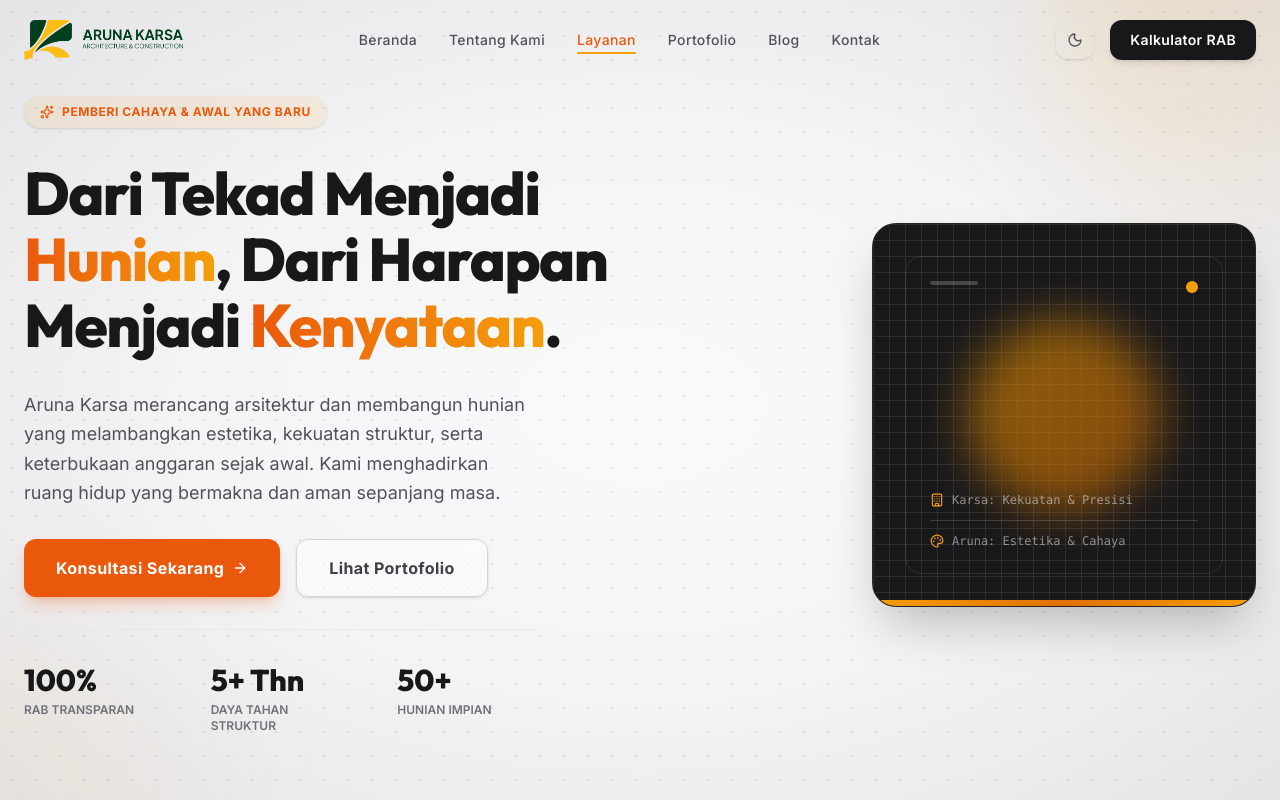
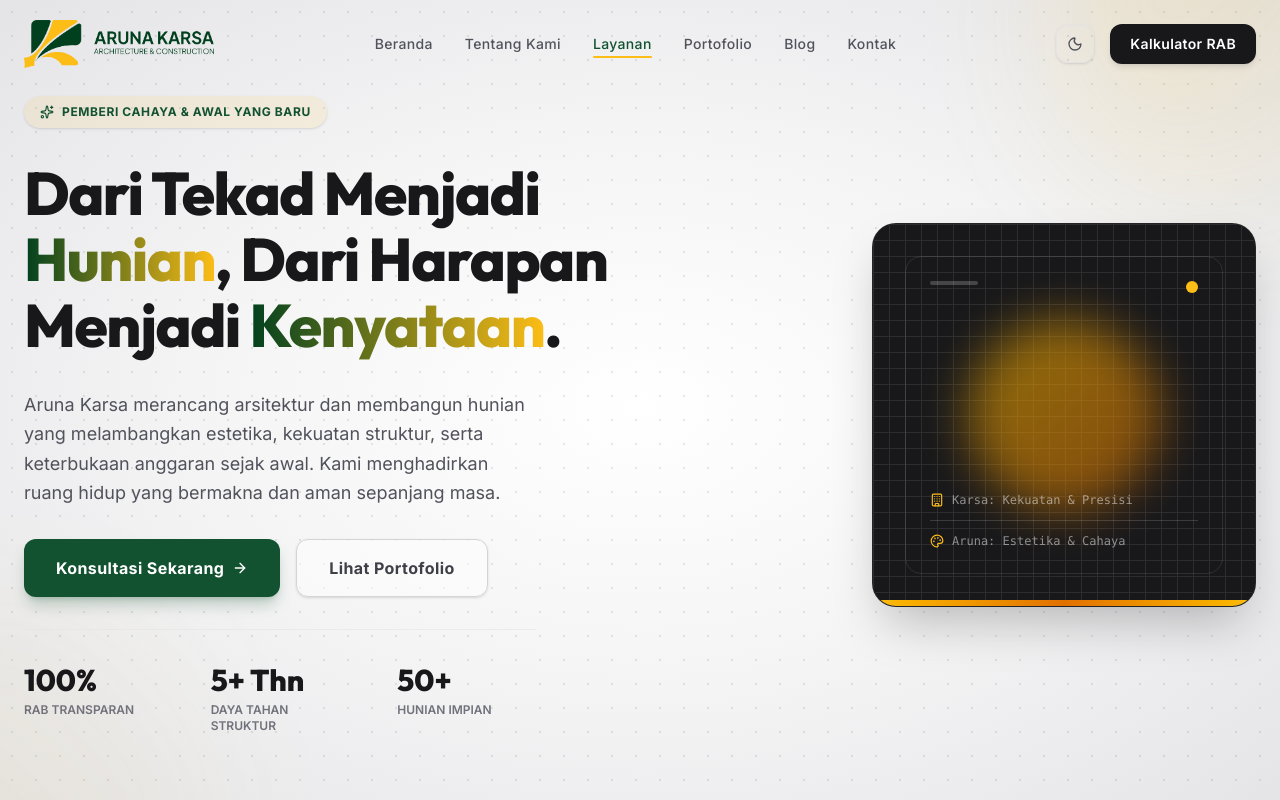
Before and after one commit to nicode74/aruna-karsa, a Next.js app: page /services in a window 1280 px wide. Shown: the top 800 px of the page. Built offline with nearby package versions, Linux system fonts and the light colour scheme.

Commit message:
style: update brand color palette, increase logo dimensions, and add color palette asset

```diff
--- a/app/components/Footer.tsx
+++ b/app/components/Footer.tsx
@@ -26,9 +26,9 @@ export default function Footer() {
             <Image
               src="/logo/logo-horizontal.png"
               alt="Aruna Karsa Logo"
-              width={160}
-              height={40}
-              className="h-10 w-auto object-contain brightness-200 contrast-200 opacity-90 transition-transform duration-300 group-hover:scale-[1.02]"
+              width={200}
+              height={50}
+              className="h-12 w-auto object-contain brightness-200 contrast-200 opacity-90 transition-transform duration-300 group-hover:scale-[1.02]"
             />
           </Link>
           <p className="text-sm leading-relaxed text-zinc-400">
--- a/app/components/Header.tsx
+++ b/app/components/Header.tsx
@@ -66,9 +66,9 @@ export default function Header() {
           <Image
             src="/logo/logo-horizontal.png"
             alt="Aruna Karsa Logo"
-            width={160}
-            height={40}
-            className="h-10 w-auto object-contain dark:brightness-200 dark:contrast-200 transition-transform duration-300 group-hover:scale-[1.02]"
+            width={200}
+            height={50}
+            className="h-12 w-auto object-contain dark:brightness-200 dark:contrast-200 transition-transform duration-300 group-hover:scale-[1.02]"
             priority
           />
         </Link>
--- a/app/globals.css
+++ b/app/globals.css
@@ -1,30 +1,32 @@
 @import "tailwindcss";
 
 :root {
-  --background: #f8fafc;
-  --foreground: #0f172a;
+  --background: #ffffff;
+  --foreground: #002310;
 }
 
 .dark {
-  --background: #090d16;
-  --foreground: #f1f5f9;
+  --background: #001207;
+  --foreground: #f4faf6;
 }
 
 @theme {
   --font-sans: var(--font-inter), ui-sans-serif, system-ui, sans-serif;
   --font-display: var(--font-outfit), ui-sans-serif, system-ui, sans-serif;
 
-  --color-brand-amber-50: #fffbeb;
-  --color-brand-amber-100: #fef3c7;
-  --color-brand-amber-500: #f59e0b;
-  --color-brand-amber-600: #ea580c;
-  --color-brand-amber-700: #c2410c;
+  --color-brand-amber-50: #f4faf6;
+  --color-brand-amber-100: #e3f1e9;
+  --color-brand-amber-500: #fcbd16;
+  --color-brand-amber-600: #125231;
+  --color-brand-amber-700: #00401e;
 
-  --color-brand-slate-50: #f8fafc;
-  --color-brand-slate-100: #f1f5f9;
-  --color-brand-slate-800: #1e293b;
-  --color-brand-slate-900: #0f172a;
-  --color-brand-slate-950: #090d16;
+  --color-brand-sage-500: #468769;
+
+  --color-brand-slate-50: #ffffff;
+  --color-brand-slate-100: #f4faf6;
+  --color-brand-slate-800: #125231;
+  --color-brand-slate-900: #00401e;
+  --color-brand-slate-950: #001a0d;
 }
 
 body {
@@ -37,13 +39,13 @@ body {
 
 /* Custom Utilities for Premium Look */
 .glass-panel {
-  background-color: rgba(255, 255, 255, 0.7);
+  background-color: rgba(255, 255, 255, 0.75);
   backdrop-filter: blur(12px);
   -webkit-backdrop-filter: blur(12px);
 }
 
 .dark .glass-panel {
-  background-color: rgba(15, 23, 42, 0.75);
+  background-color: rgba(0, 18, 7, 0.8);
   backdrop-filter: blur(12px);
   -webkit-backdrop-filter: blur(12px);
 }
@@ -52,7 +54,11 @@ body {
   background-clip: text;
   -webkit-background-clip: text;
   -webkit-text-fill-color: transparent;
-  background-image: linear-gradient(to right, #ea580c, #f59e0b);
+  background-image: linear-gradient(to right, #00401e, #fcbd16);
+}
+
+.dark .text-gradient {
+  background-image: linear-gradient(to right, #fcbd16, #468769);
 }
 
 /* Scrollbar styling */
```
Also changed, not shown: public/logo/Color-Pallete.png (added).
